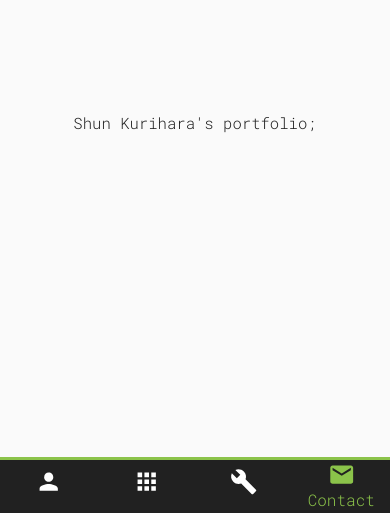
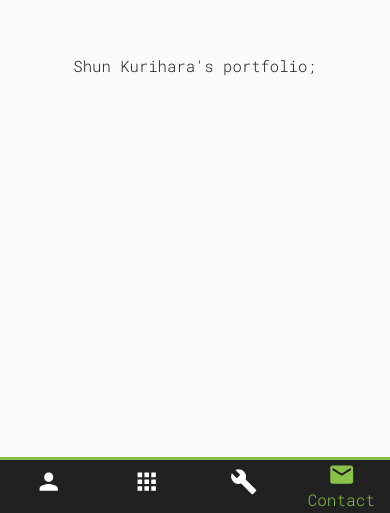
Before and after one commit to kuri-Maron/portfolio, a React (Create React App) app: page / in a window 390 px wide. Shown: the part 331-844 px from the top of the page. Built offline with nearby package versions, Linux system fonts and the light colour scheme.

Commit message:
add: Topページのタイトルアニメーション追加。

```diff
--- a/src/modules/views/Top.js
+++ b/src/modules/views/Top.js
@@ -1,12 +1,40 @@
-import { Box } from "@material-ui/core";
+import { Box, Slide } from "@material-ui/core";
 import React from "react";
+import { makeStyles } from "@material-ui/core/styles";
 import "./Top.css";
 
+const useStyle = makeStyles((theme) => ({
+  top: {
+    boxSizing: "content-box",
+    height: "calc(100vh - 50px)",
+    display: "flex",
+    justifyContent: "center",
+    alignItems: "center",
+    [theme.breakpoints.up("md")]: {
+      paddingTop: "65px",
+      height: "calc(100vh - 65px)",
+    },
+  },
+  topText: {
+    fontSize: "4vw",
+    animation: `$bound 0.8s 1s 1.5`,
+  },
+  "@keyframes bound": {
+    "0%,100%": { transform: "translateY(0) scale(1)" },
+    "30%": { transform: "translateY(-25%)" },
+    "50%": { transform: "scale(1)" },
+    "90%": { top: 0, transform: "translateY(0) scale(1.05,0.8)" },
+  },
+}));
+
 const Top = () => {
+  const classes = useStyle();
   return (
-    <Box className="top">
+    <Box className={classes.top}>
       {/* TODO: バウンディングのアニメーションを実装する */}
-      <p className="top-text">Shun Kurihara's portfolio;</p>
+      <Slide direction="down" in={true} timeout={1000}>
+        <p className={classes.topText}>Shun Kurihara's portfolio;</p>
+      </Slide>
     </Box>
   );
 };
```
